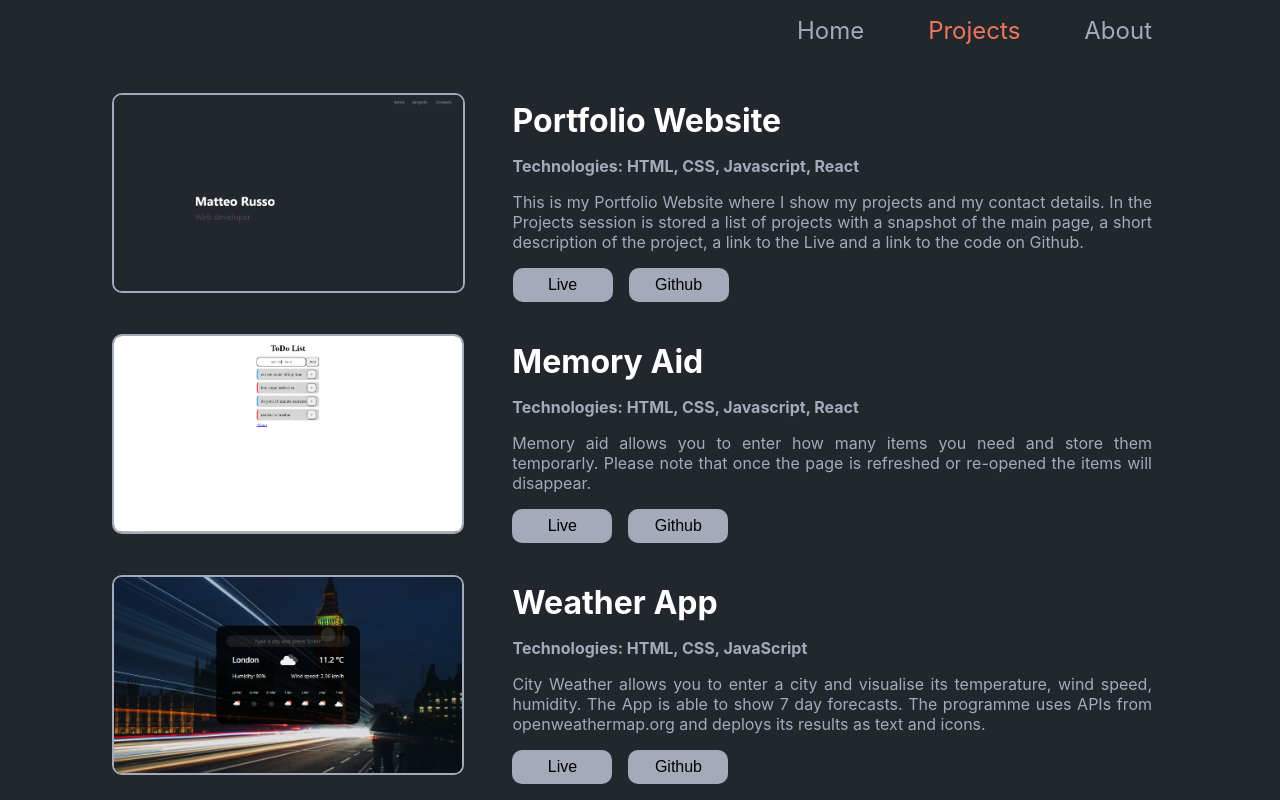
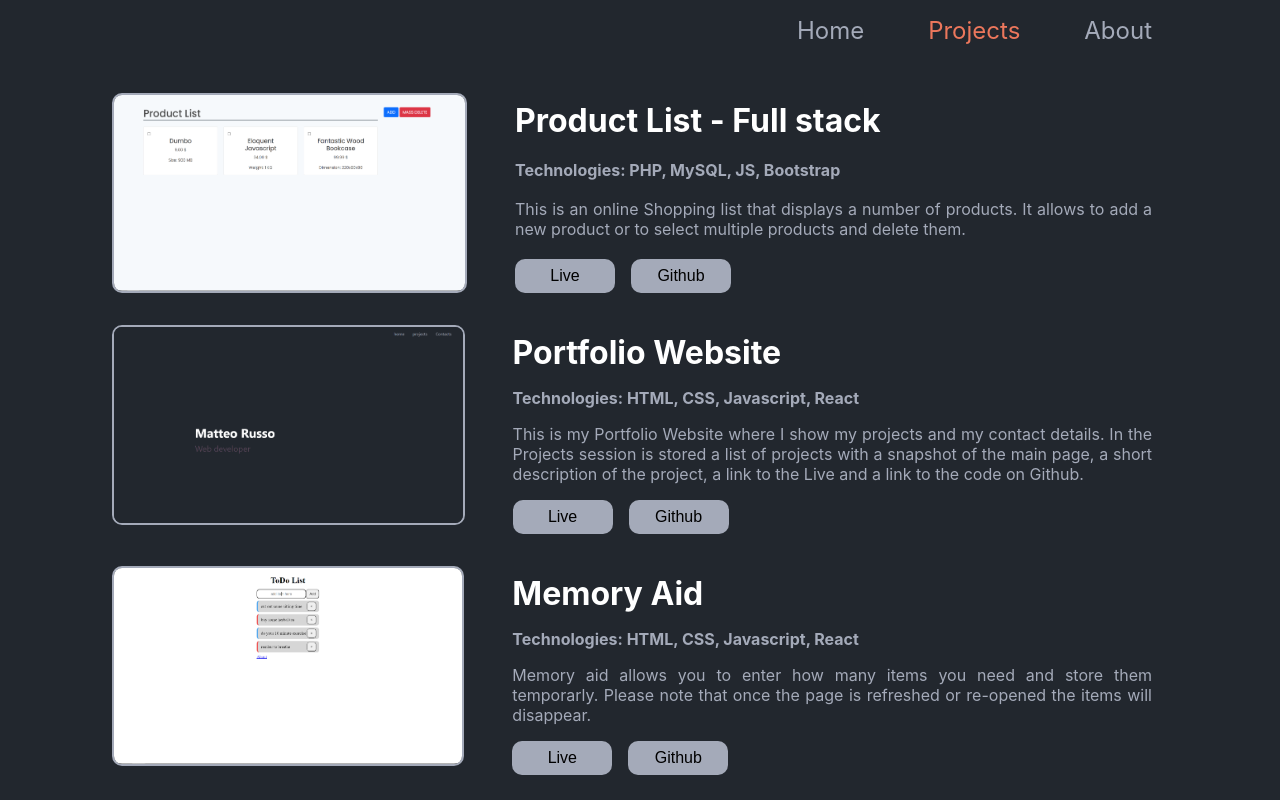
Before and after one commit to mrmatteorusso/portfolio-website, a React (Create React App) app: page /projects in a window 1280 px wide. Shown: the top 800 px of the page. Built offline with nearby package versions, Linux system fonts and the light colour scheme.

Commit message:
updating  the portfolio with the product-list project

```diff
--- a/package.json
+++ b/package.json
@@ -9,7 +9,7 @@
     "react": "^17.0.2",
     "react-dom": "^17.0.2",
     "react-router-dom": "^6.2.2",
-    "react-scripts": "5.0.0",
+    "react-scripts": "^2.1.3",
     "web-vitals": "^2.1.4"
   },
   "scripts": {
--- a/src/App.js
+++ b/src/App.js
@@ -1,3 +1,4 @@
+import React from 'react';
 import './App.css';
 import { BrowserRouter } from "react-router-dom";
 import Navbar from './Navbar';
--- a/src/pages/Projects.jsx
+++ b/src/pages/Projects.jsx
@@ -1,5 +1,6 @@
 import React from "react";
 import portfolio from "../assets/img/portfolio-website.PNG";
+import productList from "../assets/img/product-list-homepage.PNG";
 import teamGenerator from "../assets/img/team-generator.PNG";
 import weather from "../assets/img/weather-app.PNG";
 import todolist from "../assets/img/todolist.PNG";
@@ -13,6 +14,42 @@ function Projects() {
   return (
     <div className="projects-container">
       <ul className="projects-main">
+      <li className="projects-item">
+          <img
+            className="projects-item-pic"
+            src={productList}
+            alt="product-list-fullstack"
+          />
+          <div className="projects-item-text">
+            <h3>Product List - Full stack</h3>
+            <h4>Technologies: PHP, MySQL, JS, Bootstrap</h4>
+            <p>
+              This is an online Shopping list that displays a number of products. It allows to add a new product or to select multiple products and delete them.
+            </p>
+            <div className="projects-item-text-links">
+              <button className="button-external-link" onClick={
+                  () =>
+                    window.open(
+                      "https://class-product-list.herokuapp.com/",
+                      "_blank"
+                    ) //check link
+                }>
+                Live
+              </button>
+              <button
+                className="button-external-link"
+                onClick={() =>
+                  window.open(
+                    "https://github.com/mrmatteorusso/product-list-scandiweb-back-to-simple",
+                    "_blank"
+                  )
+                }
+              >
+                Github
+              </button>
+            </div>
+          </div>
+        </li>
         <li className="projects-item">
           <img
             className="projects-item-pic"
```
Also changed, not shown: src/assets/img/product-list-homepage.PNG (added), 1 other file (tests, documents, lock files or other folders).
